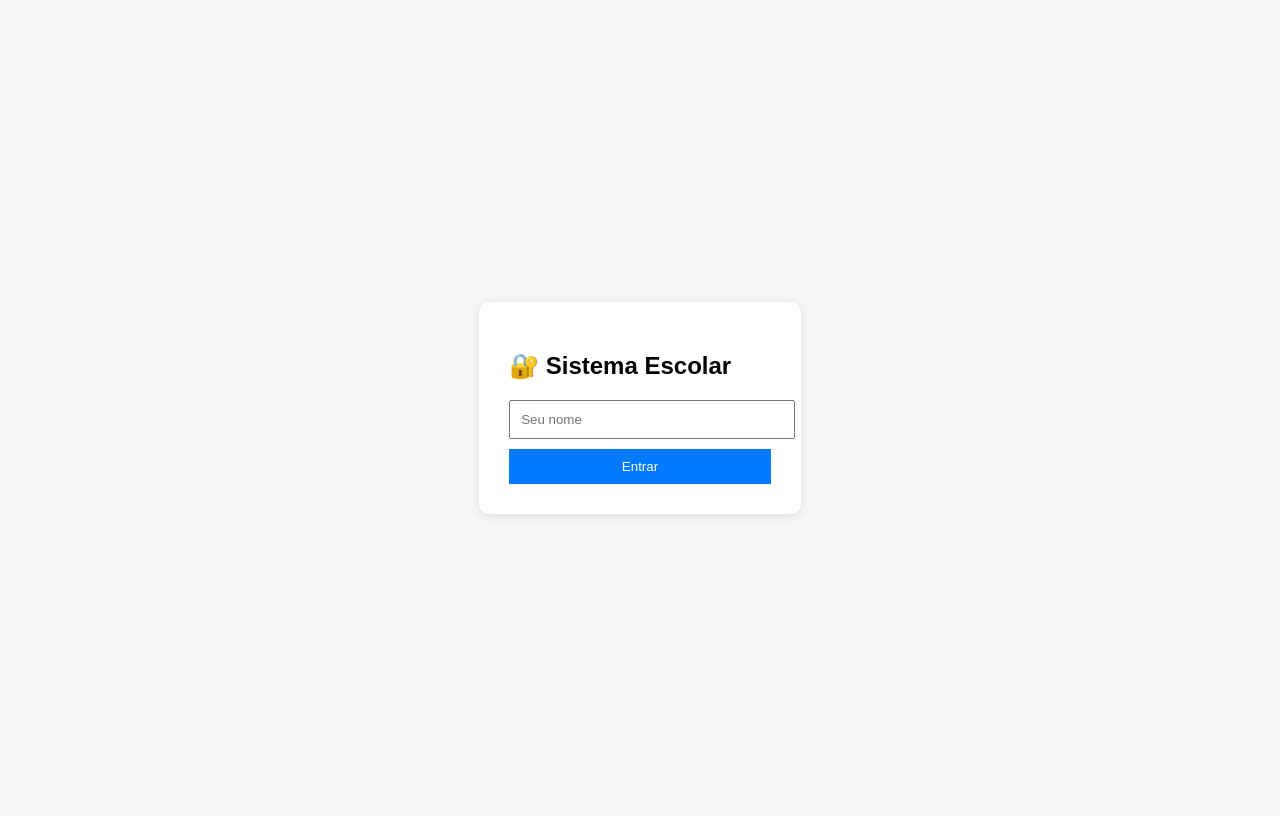
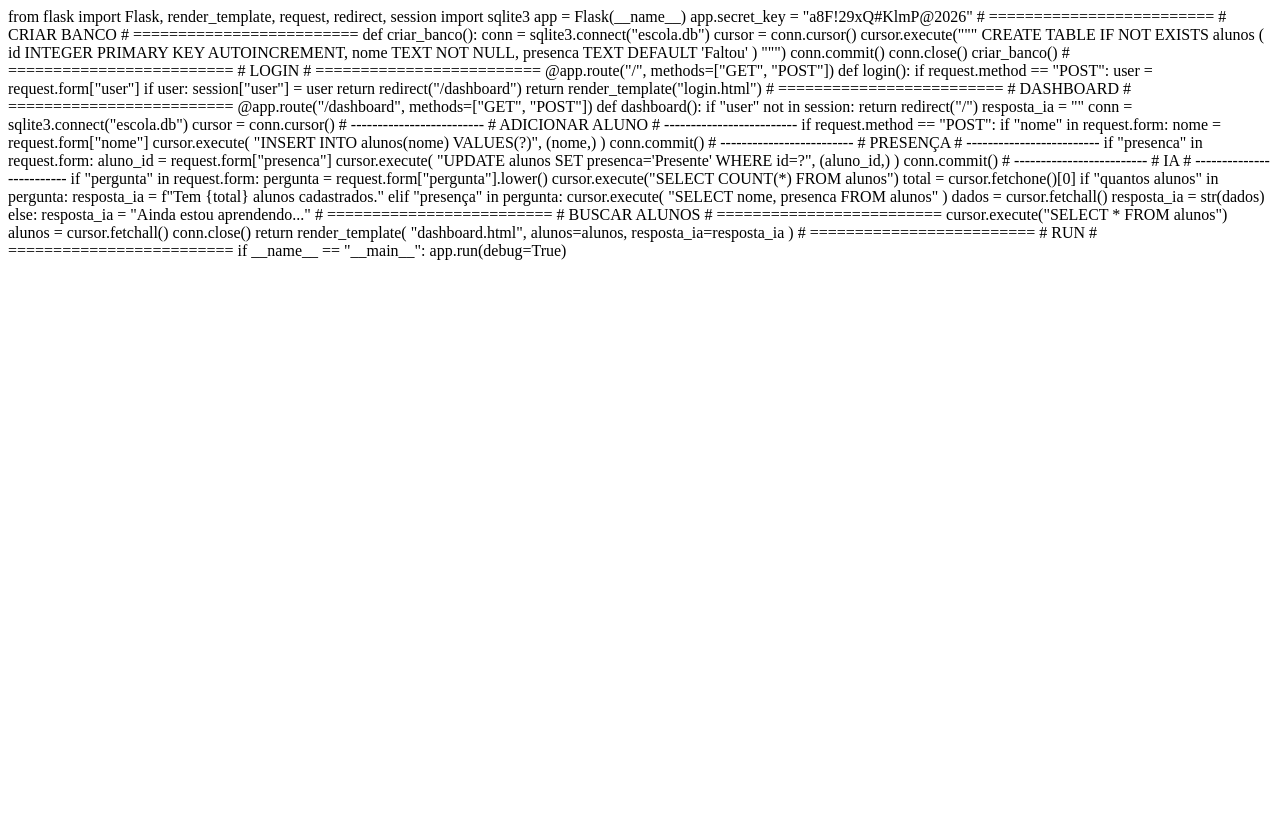
Before and after one commit to Knokback/red_social, a Flask app: page / in a window 1280 px wide. After the commit the page ends 260 px from the top, so only its background shows below. Run offline with Flask 3, Linux system fonts and the light colour scheme.

Commit message:
Update login.html

```diff
--- a/templates/login.html
+++ b/templates/login.html
@@ -1,45 +1,129 @@
-<!DOCTYPE html>
-<html>
-<head>
-    <title>Login</title>
-    <style>
-        body {
-            font-family: Arial;
-            background: #f4f6f8;
-            display: flex;
-            justify-content: center;
-            align-items: center;
-            height: 100vh;
-        }
-        .box {
-            background: white;
-            padding: 30px;
-            border-radius: 10px;
-            box-shadow: 0 2px 10px rgba(0,0,0,0.1);
-        }
-        input {
-            padding: 10px;
-            margin-bottom: 10px;
-            width: 100%;
-        }
-        button {
-            padding: 10px;
-            width: 100%;
-            background: #007bff;
-            color: white;
-            border: none;
-        }
-    </style>
-</head>
-<body>
+from flask import Flask, render_template, request, redirect, session
+import sqlite3
 
-<div class="box">
-    <h2>🔐 Sistema Escolar</h2>
-    <form method="post">
-        <input type="text" name="user" placeholder="Seu nome">
-        <button type="submit">Entrar</button>
-    </form>
-</div>
+app = Flask(__name__)
+app.secret_key = "a8F!29xQ#KlmP@2026"
 
-</body>
-</html>
+# =========================
+# CRIAR BANCO
+# =========================
+def criar_banco():
+    conn = sqlite3.connect("escola.db")
+    cursor = conn.cursor()
+
+    cursor.execute("""
+    CREATE TABLE IF NOT EXISTS alunos (
+        id INTEGER PRIMARY KEY AUTOINCREMENT,
+        nome TEXT NOT NULL,
+        presenca TEXT DEFAULT 'Faltou'
+    )
+    """)
+
+    conn.commit()
+    conn.close()
+
+criar_banco()
+
+# =========================
+# LOGIN
+# =========================
+@app.route("/", methods=["GET", "POST"])
+def login():
+    if request.method == "POST":
+        user = request.form["user"]
+
+        if user:
+            session["user"] = user
+            return redirect("/dashboard")
+
+    return render_template("login.html")
+
+# =========================
+# DASHBOARD
+# =========================
+@app.route("/dashboard", methods=["GET", "POST"])
+def dashboard():
+
+    if "user" not in session:
+        return redirect("/")
+
+    resposta_ia = ""
+
+    conn = sqlite3.connect("escola.db")
+    cursor = conn.cursor()
+
+    # -------------------------
+    # ADICIONAR ALUNO
+    # -------------------------
+    if request.method == "POST":
+
+        if "nome" in request.form:
+
+            nome = request.form["nome"]
+
+            cursor.execute(
+                "INSERT INTO alunos(nome) VALUES(?)",
+                (nome,)
+            )
+
+            conn.commit()
+
+        # -------------------------
+        # PRESENÇA
+        # -------------------------
+        if "presenca" in request.form:
+
+            aluno_id = request.form["presenca"]
+
+            cursor.execute(
+                "UPDATE alunos SET presenca='Presente' WHERE id=?",
+                (aluno_id,)
+            )
+
+            conn.commit()
+
+        # -------------------------
+        # IA
+        # -------------------------
+        if "pergunta" in request.form:
+
+            pergunta = request.form["pergunta"].lower()
+
+            cursor.execute("SELECT COUNT(*) FROM alunos")
+            total = cursor.fetchone()[0]
+
+            if "quantos alunos" in pergunta:
+                resposta_ia = f"Tem {total} alunos cadastrados."
+
+            elif "presença" in pergunta:
+
+                cursor.execute(
+                    "SELECT nome, presenca FROM alunos"
+                )
+
+                dados = cursor.fetchall()
+
+                resposta_ia = str(dados)
+
+            else:
+                resposta_ia = "Ainda estou aprendendo..."
+
+    # =========================
+    # BUSCAR ALUNOS
+    # =========================
+    cursor.execute("SELECT * FROM alunos")
+    alunos = cursor.fetchall()
+
+    conn.close()
+
+    return render_template(
+        "dashboard.html",
+        alunos=alunos,
+        resposta_ia=resposta_ia
+    )
+
+# =========================
+# RUN
+# =========================
+if __name__ == "__main__":
+    app.run(debug=True)
```
